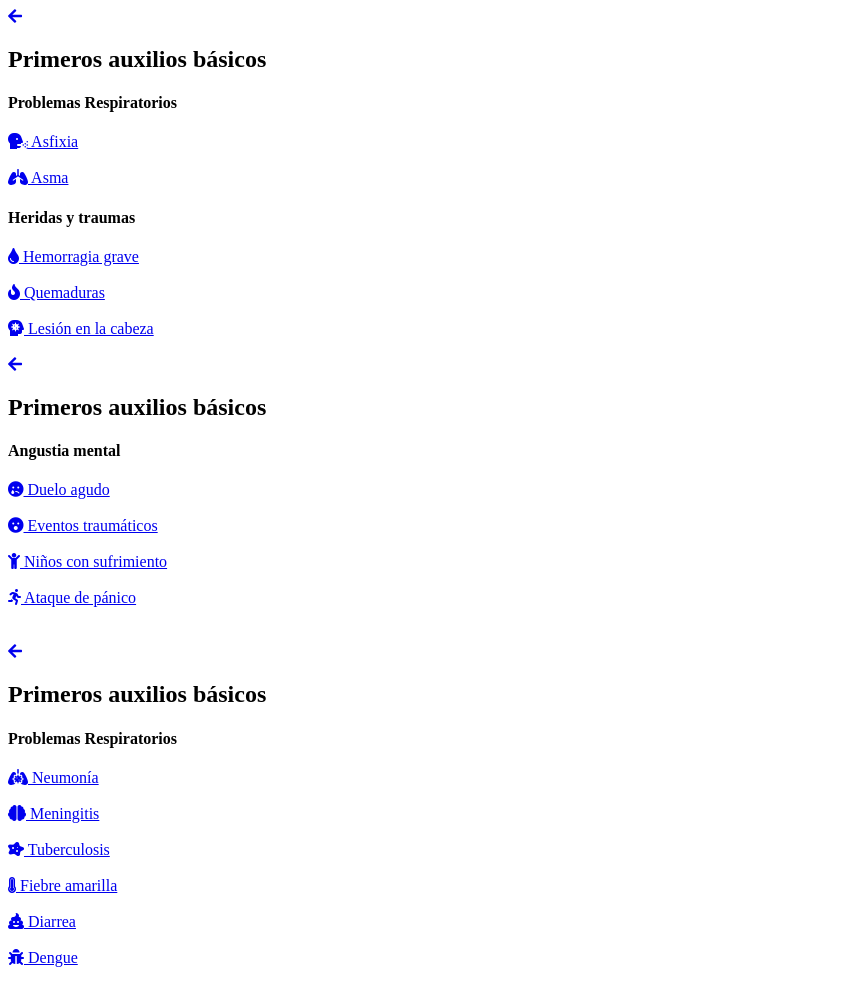
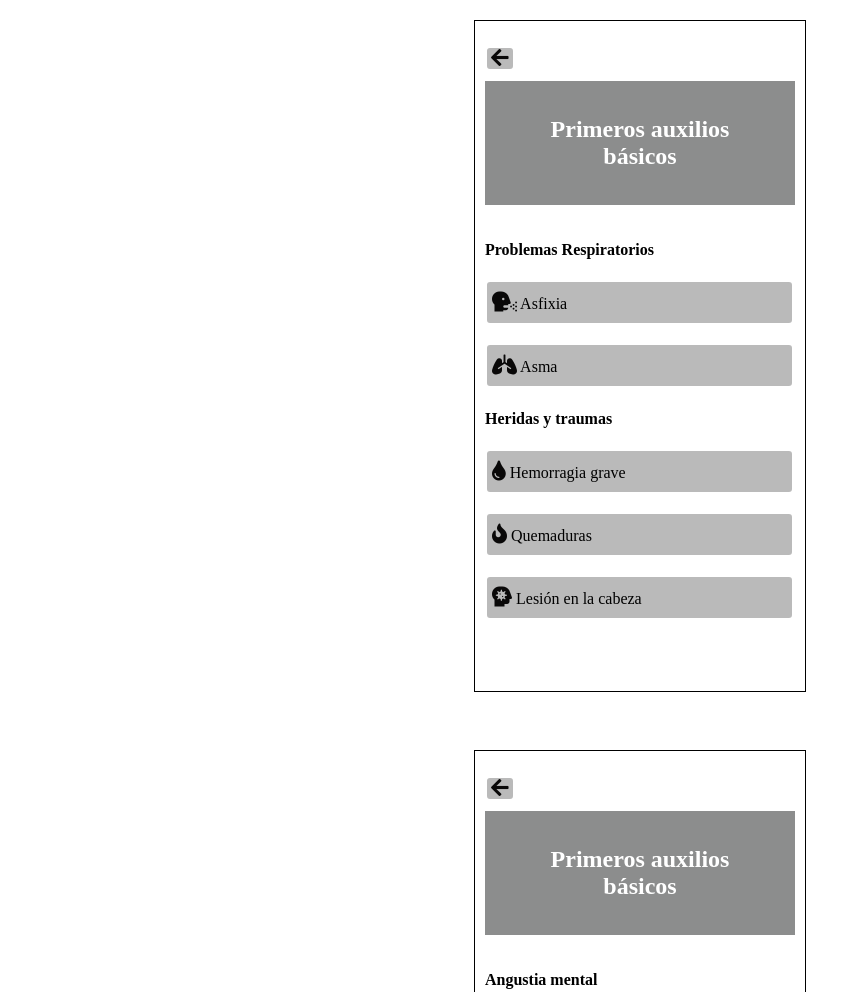
Before and after one commit to JhonierMejia10/AppPrimerosAux, a plain HTML site: page Views/DanielViews.html in a window 1280 px wide. Shown: the top 992 px of the page, without its empty margins (0-861 px from the left). Drawn offline with Linux system fonts and the light colour scheme; files that its build step writes are made by us from their sources.

Commit message:
commit vacio

```diff
--- a/Views/DanielViews.html
+++ b/Views/DanielViews.html
@@ -1,12 +1,14 @@
 <!DOCTYPE html>
 <html lang="en">
+
 <head>
     <meta charset="UTF-8">
     <meta name="viewport" content="width=device-width, initial-scale=1.0">
     <title>Vistas</title>
-    <link rel="stylesheet" href="styleDaniel.css">
+    <link rel="stylesheet" href="Viewstyles.css">
     <link rel="stylesheet" href="https://cdnjs.cloudflare.com/ajax/libs/font-awesome/5.15.4/css/all.min.css">
 </head>
+
 <body>
     <div class="container">
         <header class="header1">
@@ -218,4 +220,5 @@
 
 
 </body>
+
 </html>
```
